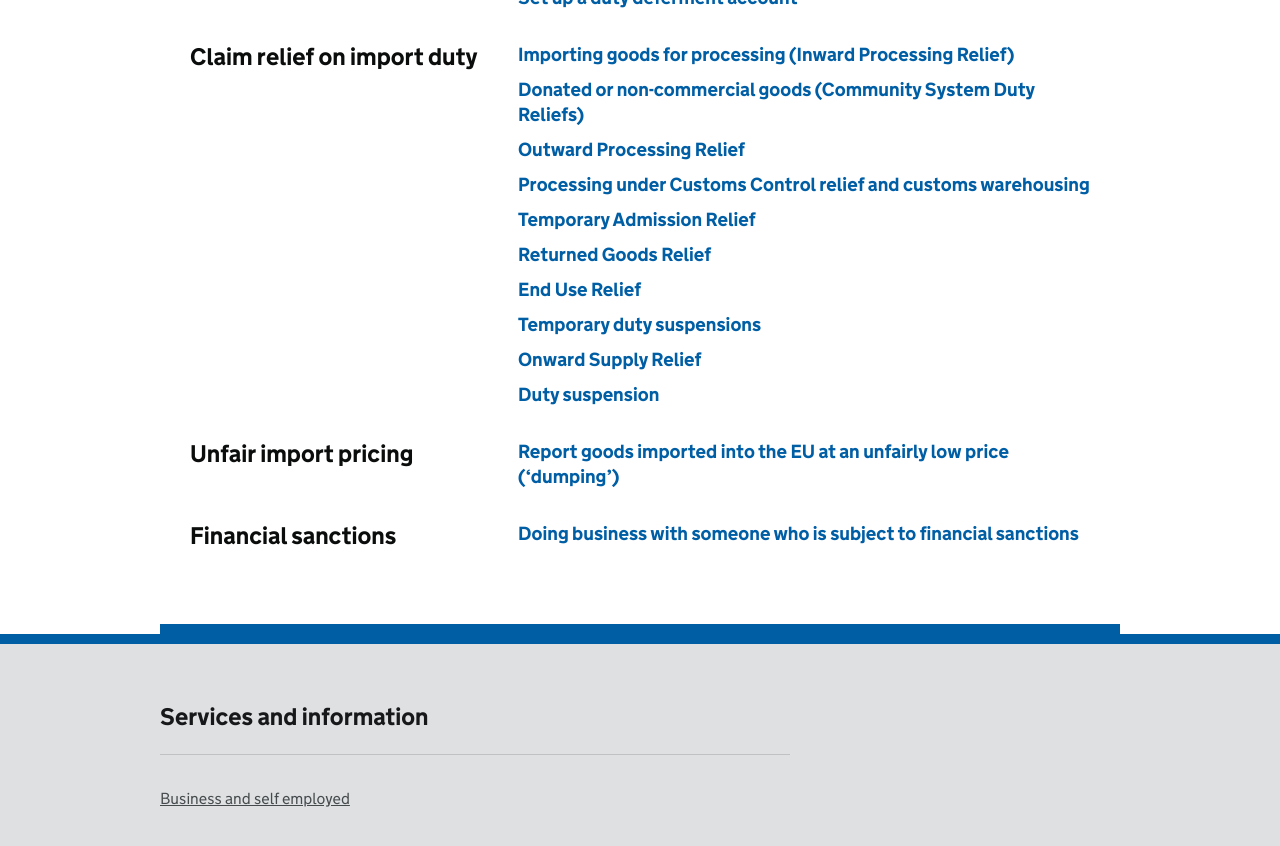
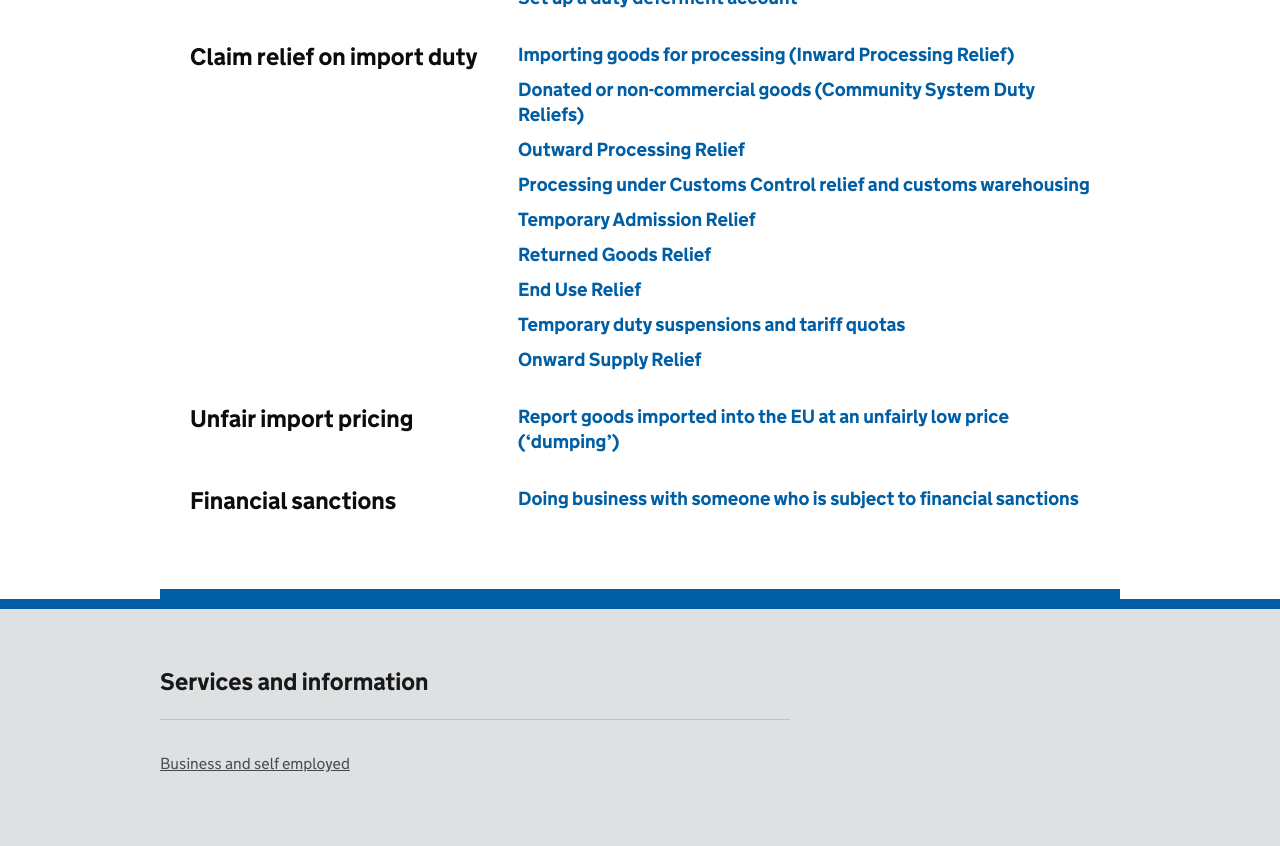
Before and after one commit to alphagov/govuk-import-export-prototype, a Jekyll site: the page built from topic/business-and-self-employed/importing.html, in a window 1280 px wide and 900 px high, scrolled down 1346 px. Shown: the top 846 px of the window. Built offline with Jekyll 4.4.1, drawn with Linux system fonts in a browser that asks for light colours.

Commit message:
Update importing.html

```diff
--- a/topic/business-and-self-employed/importing.html
+++ b/topic/business-and-self-employed/importing.html
@@ -92,12 +92,10 @@ index_lists:
        url: '/guide/returned-goods-relief/overview.html'
      - name: End Use Relief
        url: '/guide/end-use-relief/overview.html'
-     - name: Temporary duty suspensions
+     - name: Temporary duty suspensions and tariff quotas
        url: '/guide/temporary-duty-suspensions/overview.html'
      - name: Onward Supply Relief
        url: '/guide/onward-supply-relief/overview.html'
-     - name: Duty suspension
-       url: '/guidance/delay-paying-excise-duty.html'
 
  - title: Unfair import pricing
    links:
```
